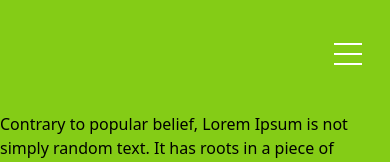
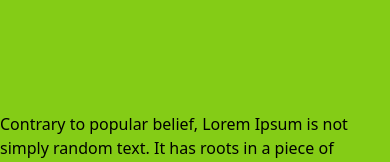
Before and after one commit to tmeyer01/gp, a Next.js app: page /blog in a window 390 px wide. Shown: the top 162 px of the page. Built offline with nearby package versions, Linux system fonts and the light colour scheme.

Commit message:
adds dynamic colors for menuBtn, Header, and NavMobile"

```diff
--- a/src/app/components/partials/Buttons/MenuBtn.jsx
+++ b/src/app/components/partials/Buttons/MenuBtn.jsx
@@ -2,16 +2,25 @@ import React, { useContext } from "react";
 
 import { NavContext } from "@/context/NavContext";
 
-const MenuBtn = () => {
+const MenuBtn = ({ itemColor }) => {
   const { setIsOpen } = useContext(NavContext);
+
+  console.log("-------->", itemColor);
+
   return (
     <div
       onClick={() => setIsOpen(true)}
-      className="group flex flex-col gap-y-2 py-8 cursor-pointer xl:hidden group items-end"
+      className={`group flex flex-col gap-y-2 py-8 cursor-pointer xl:hidden group items-end`}
     >
-      <div className="w-7 group-hover:w-6 h-[2px] bg-white transition-all"></div>
-      <div className="w-7 group-hover:w-6 h-[2px] bg-white transition-all"></div>
-      <div className="w-7 group-hover:w-6 h-[2px] bg-white transition-all"></div>
+      <div
+        className={`w-7 group-hover:w-6 h-[2px] transition-all bg-${itemColor}`}
+      ></div>
+      <div
+        className={`w-7 group-hover:w-6 h-[2px] transition-all  bg-${itemColor}`}
+      ></div>
+      <div
+        className={`w-7 group-hover:w-6 h-[2px] transition-all  bg-${itemColor} `}
+      ></div>
     </div>
   );
 };
--- a/src/app/components/sections/Header/Header.jsx
+++ b/src/app/components/sections/Header/Header.jsx
@@ -15,7 +15,7 @@ import MenuBtn from "@/app/components/partials/Buttons/MenuBtn";
 
 const Header = ({ params }) => {
   const [activeScroll, setActiveScroll] = useState(false);
-  const [textColor, setTextColor] = useState("");
+  const [itemColor, setItemColor] = useState("");
   const pathname = usePathname();
 
   useEffect(() => {
@@ -36,17 +36,17 @@ const Header = ({ params }) => {
   useEffect(() => {
     // Set text color based on the current route
     if (pathname === "/" || null) {
-      setTextColor("text-white");
+      setItemColor("white");
     } else if (pathname === "/blog") {
-      setTextColor("text-red-500");
+      setItemColor("red-500");
     } else if (pathname === "/adventure") {
-      setTextColor("text-purple-500");
+      setItemColor("purple-500");
     }
   }, [pathname]);
 
   return (
     <header
-      className={`w-full 2xl:max-w-[105rem] fixed top-0 z-50 border-solid transition-all content-center h-28 ${textColor} ${
+      className={`w-full 2xl:max-w-[105rem] fixed top-0 z-50 border-solid transition-all content-center h-28 text-${itemColor} ${
         activeScroll ? `bg-[#030315] py-8` : `bg-transparent py-8`
       }`}
     >
@@ -60,13 +60,13 @@ const Header = ({ params }) => {
         {/* nav */}
         <Nav
           watchingScroll={activeScroll}
-          containerStyles="hidden xl:flex items-center  gap-x-8"
+          containerStyles="hidden xl:flex items-center gap-x-8"
         />
         {/* nav mobile */}
         <NavMobile />
         {/* nav button */}
         <div className="absolute right-7 top-[10%] xl:hidden">
-          <MenuBtn />
+          <MenuBtn itemColor={`${itemColor}`} />
         </div>
       </div>
     </header>
--- a/src/app/components/sections/Nav/NavMobile/NavMobile.jsx
+++ b/src/app/components/sections/Nav/NavMobile/NavMobile.jsx
@@ -14,7 +14,7 @@ const NavMobile = () => {
   return (
     <nav
       className={`${isOpen ? "right-0" : "-right-full"}
-        xl:hidden fixed bg-black w-full top-0 z-20 bottom-0 transition-all duration-500 border-2 border-solid py-12`}
+        xl:hidden fixed bg-black w-full top-0 z-20 bottom-0 transition-all duration-500  py-12 `}
     >
       <div
         onClick={() => setIsOpen(false)}
@@ -23,10 +23,10 @@ const NavMobile = () => {
         <RiCloseLine className="text-5xl" />
       </div>
       <div
-        className="h-full place-content-center"
+        className="flex h-full self-center py-6 justify-center "
         onClick={() => setIsOpen(false)}
       >
-        <Nav containerStyles="flex flex-col text-[30px] uppercase font-bold bg-black h-full items-center justify-center gap-y-6" />
+        <Nav containerStyles="flex  flex-col text-[30px] uppercase bg-black  h-full items-center justify-center gap-y-6" />
       </div>
     </nav>
   );
```
